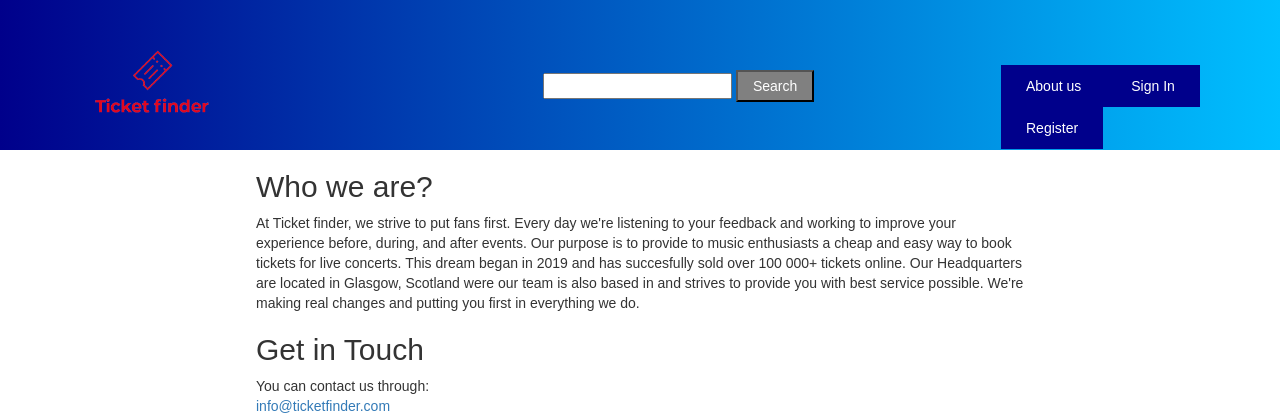
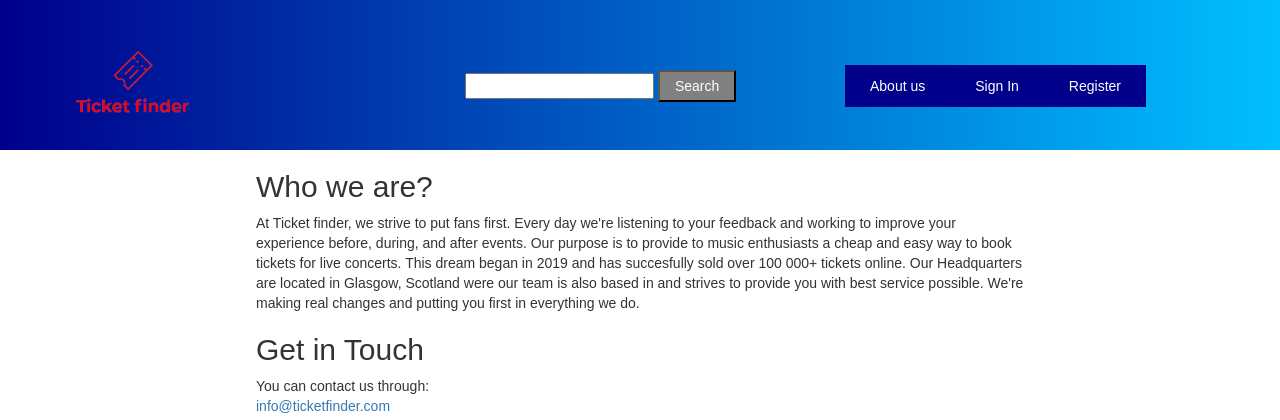
Before and after one commit to 2572258P/10b, a Django app: page /about/ in a window 1280 px wide. Shown: the top 420 px of the page. Run offline with Django 3.2, Linux system fonts and the light colour scheme; some libraries are stand-ins or nearby versions.

Commit message:
topwide align changed

```diff
--- a/templates/concert/base.html
+++ b/templates/concert/base.html
@@ -21,7 +21,7 @@
     }
 
     #topmenu div {
-		width : 100%;
+    	width : 100%;
        border: 0px solid black;
        padding-left:20px;
        padding-top:70px;
@@ -172,8 +172,7 @@
               {% endblock %}
 
           </div>
-
-			<div class="topNarrow">
+			<div class="topWide">
 			<div class="btn-group">
 			<a href="{% url 'concert:about' %}"><button type="button" class="Button1"> About us</button></a>
 				{% block top4_block %}
```
